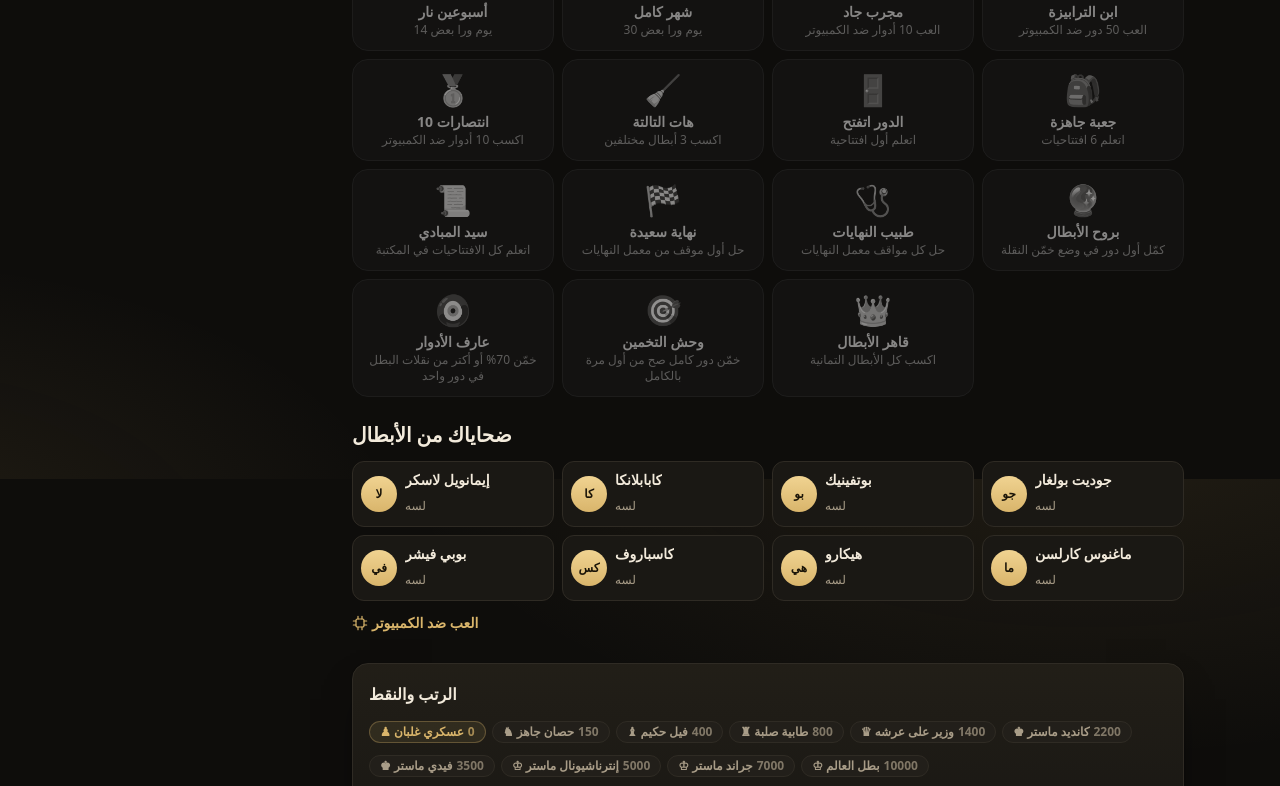
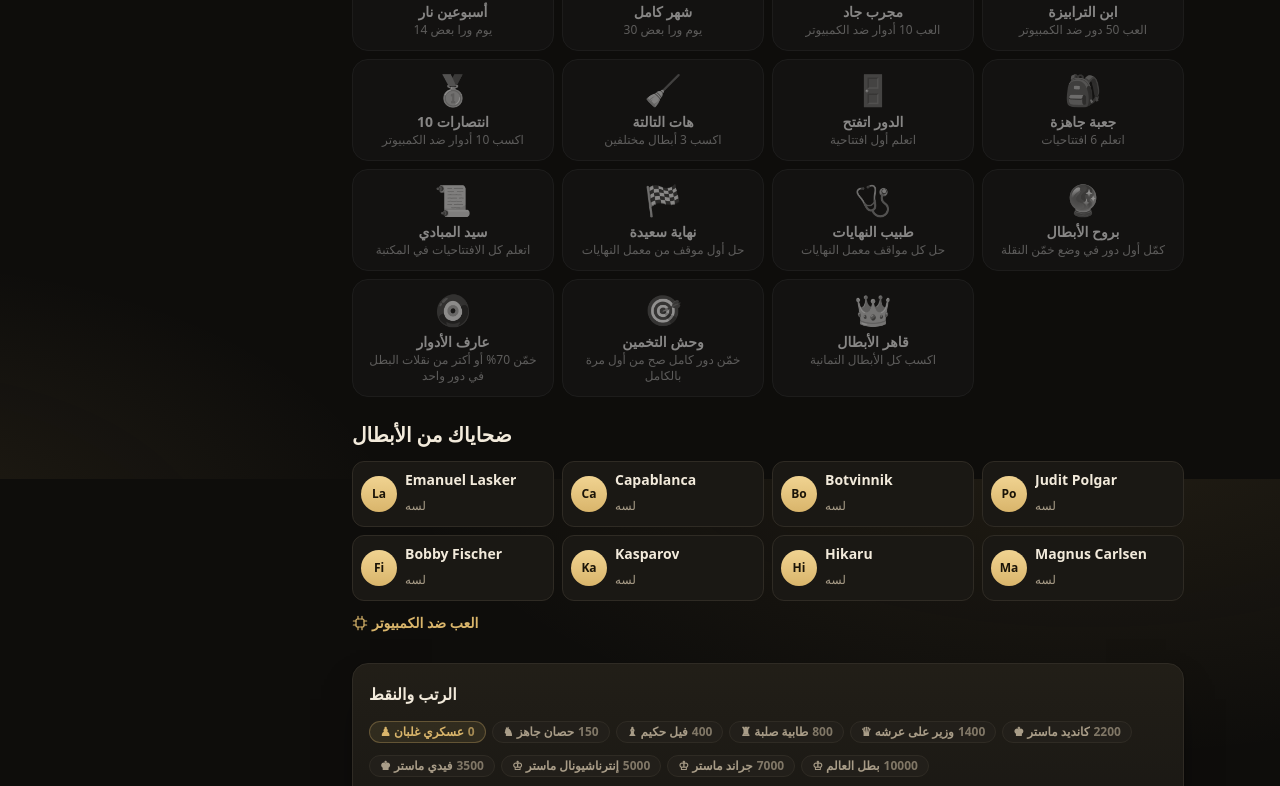
Before and after one commit to alhinawi/Chesti-Think-Play-Conquer, a Next.js app: page /me in a window 1280 px wide. Shown: the part 2721-3507 px from the top of the page. Built offline with nearby package versions, Linux system fonts and the light colour scheme; no server answers.

Commit message:
Show bot player names in English (Lasker..Carlsen) with Latin initials

```diff
--- a/src/components/PlayComputer.tsx
+++ b/src/components/PlayComputer.tsx
@@ -248,7 +248,7 @@ export default function PlayComputer() {
               <span className="flex items-center gap-2">
                 <span className="grid h-9 w-9 shrink-0 place-items-center rounded-full bg-gradient-to-b from-gold-2 to-gold text-xs font-bold text-[#1a1408]" aria-hidden>{botForLevel(l.id).initials}</span>
                 <span className="min-w-0 flex-1">
-                  <span className="block truncate text-sm font-bold">{botForLevel(l.id).name}</span>
+                  <span className="block truncate text-sm font-bold"><bdi className="ltr">{botForLevel(l.id).name}</bdi></span>
                   <span className="text-xs text-muted">{l.name} <bdi className="ltr">{l.id}/8</bdi></span>
                 </span>
               </span>
@@ -381,7 +381,7 @@ export default function PlayComputer() {
             {botSays && (
               <p key={`b-${botSays}`} className="animate-bubble flex items-start gap-2 text-sm">
                 <span className="grid h-8 w-8 shrink-0 place-items-center rounded-full bg-gradient-to-b from-gold-2 to-gold text-[0.65rem] font-bold text-[#1a1408]" aria-hidden>{bot.initials}</span>
-                <span className="rounded-2xl rounded-ss-sm border border-line bg-surface px-3 py-2"><strong className="me-1 text-gold">{bot.name}:</strong>{botSays}</span>
+                <span className="rounded-2xl rounded-ss-sm border border-line bg-surface px-3 py-2"><strong className="me-1 text-gold"><bdi className="ltr">{bot.name}</bdi>:</strong>{botSays}</span>
               </p>
             )}
             {coach && (
--- a/src/components/Profile.tsx
+++ b/src/components/Profile.tsx
@@ -140,7 +140,7 @@ export default function Profile() {
               <li key={b.id} className={`flex items-center gap-2 rounded-xl border p-2 ${w ? 'border-emerald/40 bg-emerald/5' : 'border-line bg-surface'}`}>
                 <span className="grid h-9 w-9 shrink-0 place-items-center rounded-full bg-gradient-to-b from-gold-2 to-gold text-xs font-bold text-[#1a1408]" aria-hidden>{b.initials}</span>
                 <span className="min-w-0">
-                  <span className="block truncate text-sm font-bold">{b.name}</span>
+                  <span className="block truncate text-sm font-bold"><bdi className="ltr">{b.name}</bdi></span>
                   <span className="text-xs text-muted">{w ? `كسبته ${w} مرة` : 'لسه'}</span>
                 </span>
               </li>
--- a/src/data/bots.ts
+++ b/src/data/bots.ts
@@ -20,8 +20,8 @@ export const BOTS: Bot[] = [
   {
     level: 1,
     id: 'lasker',
-    name: 'إيمانويل لاسكر',
-    initials: 'لا',
+    name: 'Emanuel Lasker',
+    initials: 'La',
     tagline: 'بطل العالم الأطول حكمًا في التاريخ. فيلسوف اللعبة، بيكسبك بهدوء.',
     greet: 'الشطرنج مش حرب قطع، دي حرب أفكار. يلا نبدأ.',
     wins: 'اللي بيعرف يستنى، بيكسب في الآخر.',
@@ -31,8 +31,8 @@ export const BOTS: Bot[] = [
   {
     level: 2,
     id: 'capablanca',
-    name: 'كابابلانكا',
-    initials: 'كا',
+    name: 'Capablanca',
+    initials: 'Ca',
     tagline: 'العبقري الكوبي. بيلعب بفطرة، وكأن القطع بتمشي لوحدها.',
     greet: 'الشطرنج سهلة: حط كل قطعة في مكانها الصح، وبس.',
     wins: 'البساطة دايمًا بتكسب يا صديقي.',
@@ -42,8 +42,8 @@ export const BOTS: Bot[] = [
   {
     level: 3,
     id: 'botvinnik',
-    name: 'بوتفينيك',
-    initials: 'بو',
+    name: 'Botvinnik',
+    initials: 'Bo',
     tagline: 'أبو المدرسة السوفيتية. كل نقلة عنده ليها سبب علمي محسوب.',
     greet: 'حللت نقاط ضعفك قبل الدور. اتفضل ابدأ.',
     wins: 'كما توقع التحليل تمامًا.',
@@ -53,8 +53,8 @@ export const BOTS: Bot[] = [
   {
     level: 4,
     id: 'polgar',
-    name: 'جوديت بولغار',
-    initials: 'جو',
+    name: 'Judit Polgar',
+    initials: 'Po',
     tagline: 'أقوى لاعبة في التاريخ. بتهجم من أول نقلة ومبترحمش حد.',
     greet: 'أنا جيت أهاجم. دافع كويس لو تقدر.',
     wins: 'الهجوم أفضل دفاع، ومحدش بيقدر عليه.',
@@ -64,8 +64,8 @@ export const BOTS: Bot[] = [
   {
     level: 5,
     id: 'fischer',
-    name: 'بوبي فيشر',
-    initials: 'في',
+    name: 'Bobby Fischer',
+    initials: 'Fi',
     tagline: 'عبقري أمريكا. دقة مرعبة، ومبيسيبش أصغر غلطة تعدي.',
     greet: 'أنا بلعب عشان أكسب، مش عشان نتسلى.',
     wins: 'الشطرنج محتاجة تركيز. إنت رحت فين بالضبط؟',
@@ -75,8 +75,8 @@ export const BOTS: Bot[] = [
   {
     level: 6,
     id: 'kasparov',
-    name: 'كاسباروف',
-    initials: 'كس',
+    name: 'Kasparov',
+    initials: 'Ka',
     tagline: 'أسطورة روسيا. طاقة نار وهجوم مش بيقف من أول نقلة.',
     greet: 'أنا كسبت كل حد قابلته في جيلي. استعد.',
     wins: 'الهجوم عندي مش اختيار، ده طبيعتي.',
@@ -86,8 +86,8 @@ export const BOTS: Bot[] = [
   {
     level: 7,
     id: 'nakamura',
-    name: 'هيكارو',
-    initials: 'هي',
+    name: 'Hikaru',
+    initials: 'Hi',
     tagline: 'ملك البليتز والسرعة. بيلعب أسرع من ما تفكر.',
     greet: 'يلا بسرعة، الدور ده مش هياخد منك وقت طويل… للأسف.',
     wins: 'جي جي. السرعة فرقت.',
@@ -97,8 +97,8 @@ export const BOTS: Bot[] = [
   {
     level: 8,
     id: 'carlsen',
-    name: 'ماغنوس كارلسن',
-    initials: 'ما',
+    name: 'Magnus Carlsen',
+    initials: 'Ma',
     tagline: 'أعلى تقييم في تاريخ اللعبة. النهايات عنده فن لوحده.',
     greet: 'العب أحسن اللي عندك. أنا قعدت قدام أعظم لاعبين العالم.',
     wins: 'الدور اتكسب من النص، إنت بس اللي مكمل.',
--- a/src/lib/rank.ts
+++ b/src/lib/rank.ts
@@ -78,8 +78,8 @@ export const ACHIEVEMENTS: Achievement[] = [
   { id: 'first-trap', name: 'صياد مبتدئ', desc: 'اتعلم أول فخ', icon: '🪤', test: (p) => p.traps.length >= 1 },
   { id: 'all-traps', name: 'ثعلب الافتتاحات', desc: 'اتعلم كل الفخاخ', icon: '🦊', test: (p, t) => p.traps.length >= t.traps },
   { id: 'first-win', name: 'أول نصر', desc: 'اكسب الكمبيوتر أول مرة', icon: '🏆', test: (p) => totalWins(p) >= 1 },
-  { id: 'beat-kasparov', name: 'كسرت الأسطورة', desc: 'اكسب كاسباروف أو حد أقوى منه', icon: '⚔️', test: (p) => ['kasparov', 'nakamura', 'carlsen'].some((b) => (p.wins?.[b] || 0) > 0) },
-  { id: 'beat-carlsen', name: 'هزمت البطل', desc: 'اكسب ماغنوس كارلسن (المستوى 8)', icon: '💪', test: (p) => (p.wins?.['carlsen'] || 0) > 0 },
+  { id: 'beat-kasparov', name: 'كسرت الأسطورة', desc: 'اكسب Kasparov أو حد أقوى منه', icon: '⚔️', test: (p) => ['kasparov', 'nakamura', 'carlsen'].some((b) => (p.wins?.[b] || 0) > 0) },
+  { id: 'beat-carlsen', name: 'هزمت البطل', desc: 'اكسب Magnus Carlsen (المستوى 8)', icon: '💪', test: (p) => (p.wins?.['carlsen'] || 0) > 0 },
   { id: 'daily-3', name: 'مواظب', desc: 'حل لغز اليوم 3 مرات', icon: '📅', test: (p) => (p.daily || []).length >= 3 },
   { id: 'streak-3', name: 'نار ولعة', desc: '3 أيام ورا بعض', icon: '🔥', test: (p) => bestStreakOf(p.days || []) >= 3 },
   { id: 'streak-7', name: 'أسبوع كامل', desc: '7 أيام ورا بعض', icon: '🌟', test: (p) => bestStreakOf(p.days || []) >= 7 },
```
